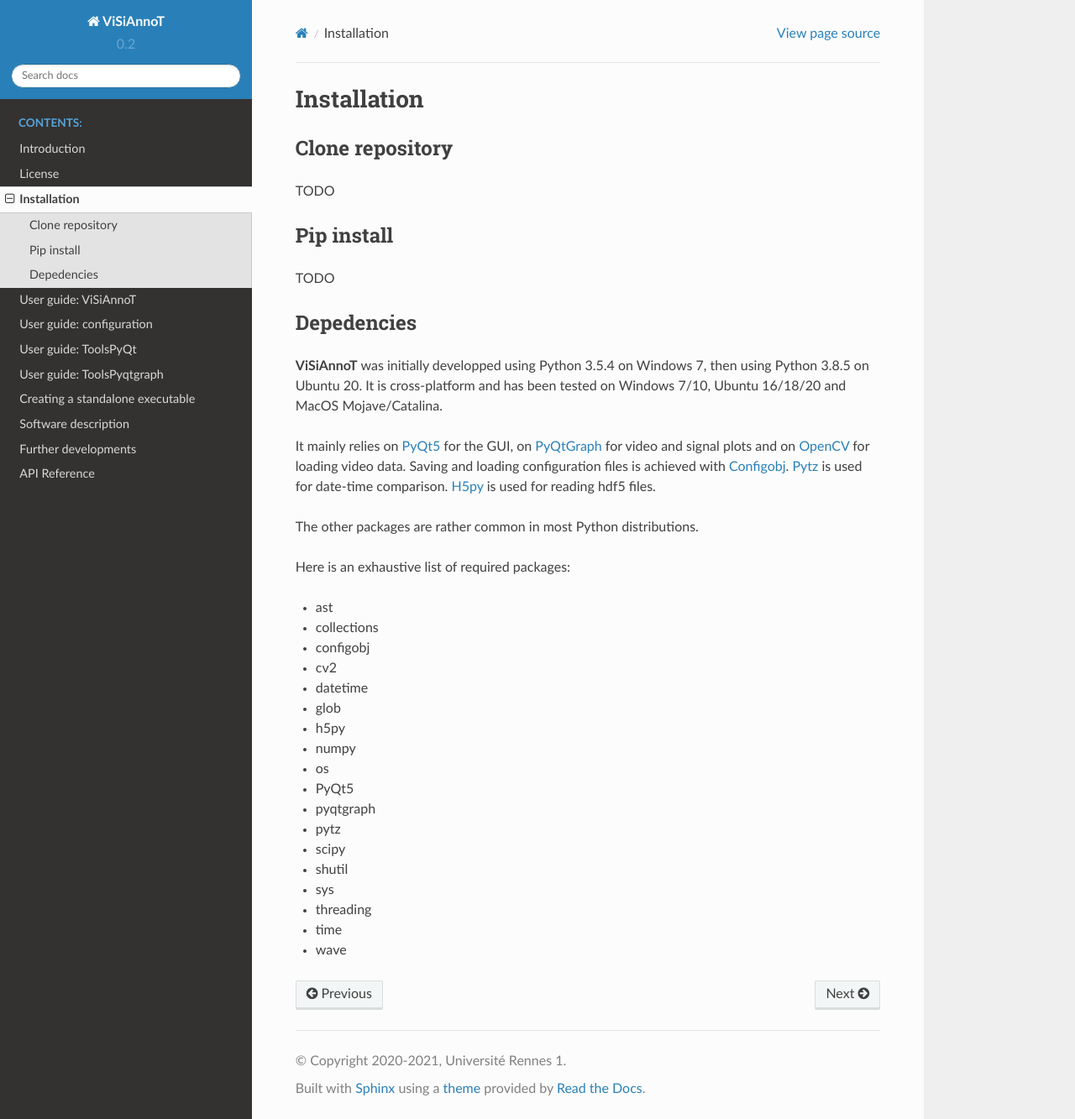
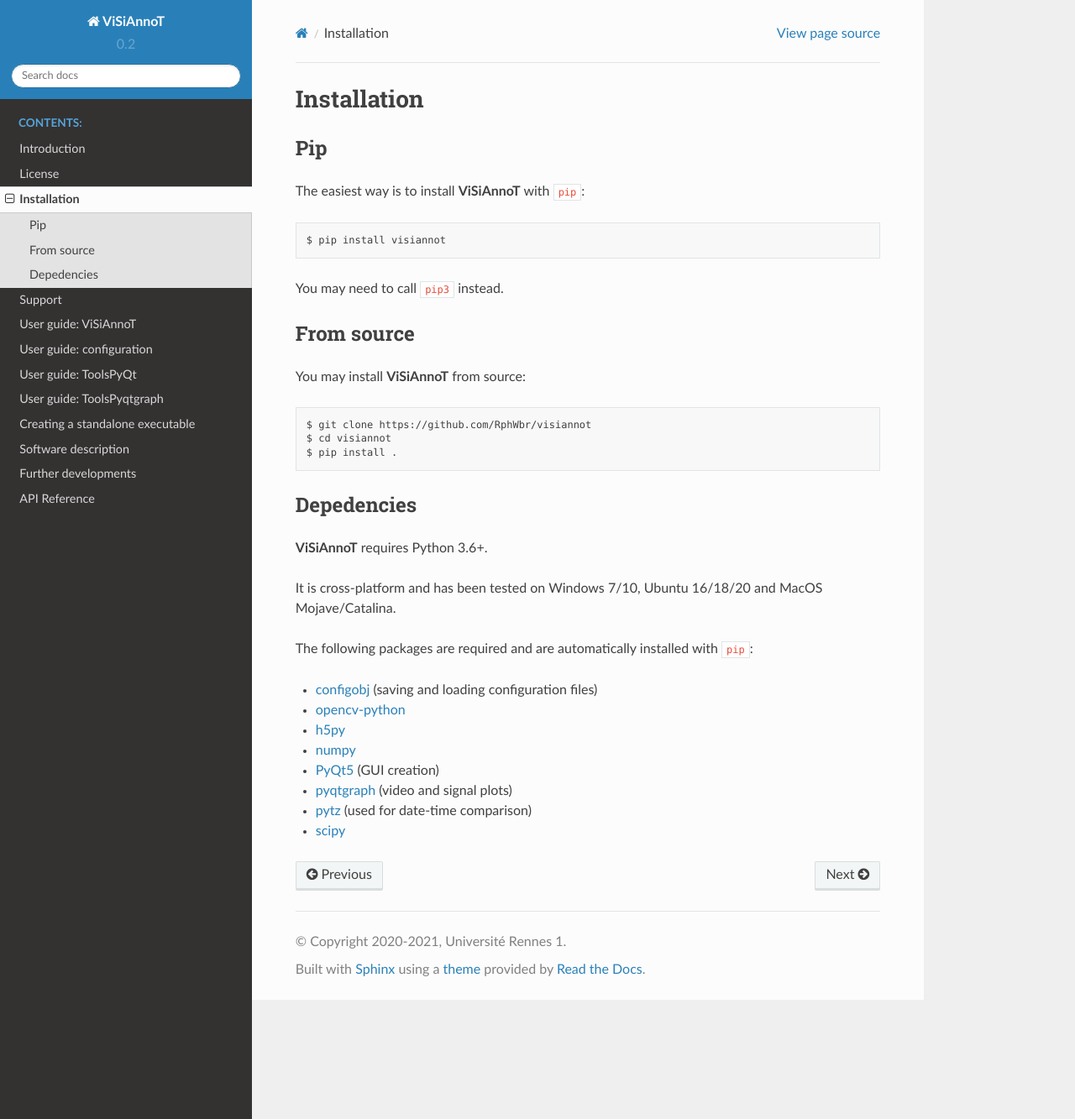
Before and after one commit to RphWbr/visiannot, a Sphinx documentation site: the page built from doc/source/install.rst, in a window 1280 px wide and 1333 px high. Shown: the whole window at 84% size. Built offline with Sphinx 7.4.7 and the Read the Docs theme 2.0.0, drawn with Linux system fonts in a browser that asks for light colours; formulas are drawn with MathJax 3.

```diff
--- a/doc/source/further.rst
+++ b/doc/source/further.rst
@@ -10,3 +10,4 @@ Further developments could include the following:
 * Additional annotation tools
 * Performance optimization for real-time video playback
 * Split :class:`.ViSiAnnoT` into several classes
+* Set up Python tests
--- a/doc/source/index.rst
+++ b/doc/source/index.rst
@@ -14,6 +14,7 @@ Welcome to ViSiAnnoT's documentation!
    intro
    license
    install
+   support
    userguide-visiannot
    userguide-configuration
    userguide-toolspyqt
--- a/doc/source/install.rst
+++ b/doc/source/install.rst
@@ -2,44 +2,40 @@
 Installation
 ============
 
-Clone repository
-================
+Pip
+===
 
-TODO
+The easiest way is to install **ViSiAnnoT** with ``pip``::
+
+    $ pip install visiannot
+
+You may need to call ``pip3`` instead.
 
 
-Pip install
+From source
 ===========
 
-TODO
+You may install **ViSiAnnoT** from source::
+
+    $ git clone https://github.com/RphWbr/visiannot
+    $ cd visiannot
+    $ pip install .
 
 
 Depedencies
 ===========
 
-**ViSiAnnoT** was initially developped using Python 3.5.4 on Windows 7, then using Python 3.8.5 on Ubuntu 20. It is cross-platform and has been tested on Windows 7/10, Ubuntu 16/18/20 and MacOS Mojave/Catalina.
+**ViSiAnnoT** requires Python 3.6+.
 
-It mainly relies on `PyQt5 <https://pypi.org/project/PyQt5/>`_ for the GUI, on `PyQtGraph <http://pyqtgraph.org/>`_ for video and signal plots and on `OpenCV <https://opencv.org/>`_ for loading video data. Saving and loading configuration files is achieved with `Configobj <https://pypi.org/project/configobj/>`_. `Pytz <https://pypi.org/project/pytz/>`_ is used for date-time comparison. `H5py <https://pypi.org/project/h5py/>`_ is used for reading hdf5 files.
+It is cross-platform and has been tested on Windows 7/10, Ubuntu 16/18/20 and MacOS Mojave/Catalina.
 
-The other packages are rather common in most Python distributions.
+The following packages are required and are automatically installed with ``pip``:
 
-Here is an exhaustive list of required packages:
-
-* ast
-* collections
-* configobj
-* cv2
-* datetime
-* glob
-* h5py
-* numpy
-* os
-* PyQt5
-* pyqtgraph
-* pytz
-* scipy
-* shutil
-* sys
-* threading
-* time
-* wave
+* `configobj <https://pypi.org/project/configobj/>`_ (saving and loading configuration files)
+* `opencv-python <https://opencv.org/>`_
+* `h5py <https://pypi.org/project/h5py/>`_
+* `numpy <https://numpy.org/>`_
+* `PyQt5 <https://pypi.org/project/PyQt5/>`_ (GUI creation)
+* `pyqtgraph <http://pyqtgraph.org/>`_ (video and signal plots)
+* `pytz <https://pypi.org/project/pytz/>`_ (used for date-time comparison)
+* `scipy <https://www.scipy.org/>`_
```
Also changed, not shown: README.md (+49 -36 lines), doc/source/license.rst (+0 -7 lines), doc/source/support.rst (added, +8 -0 lines).
